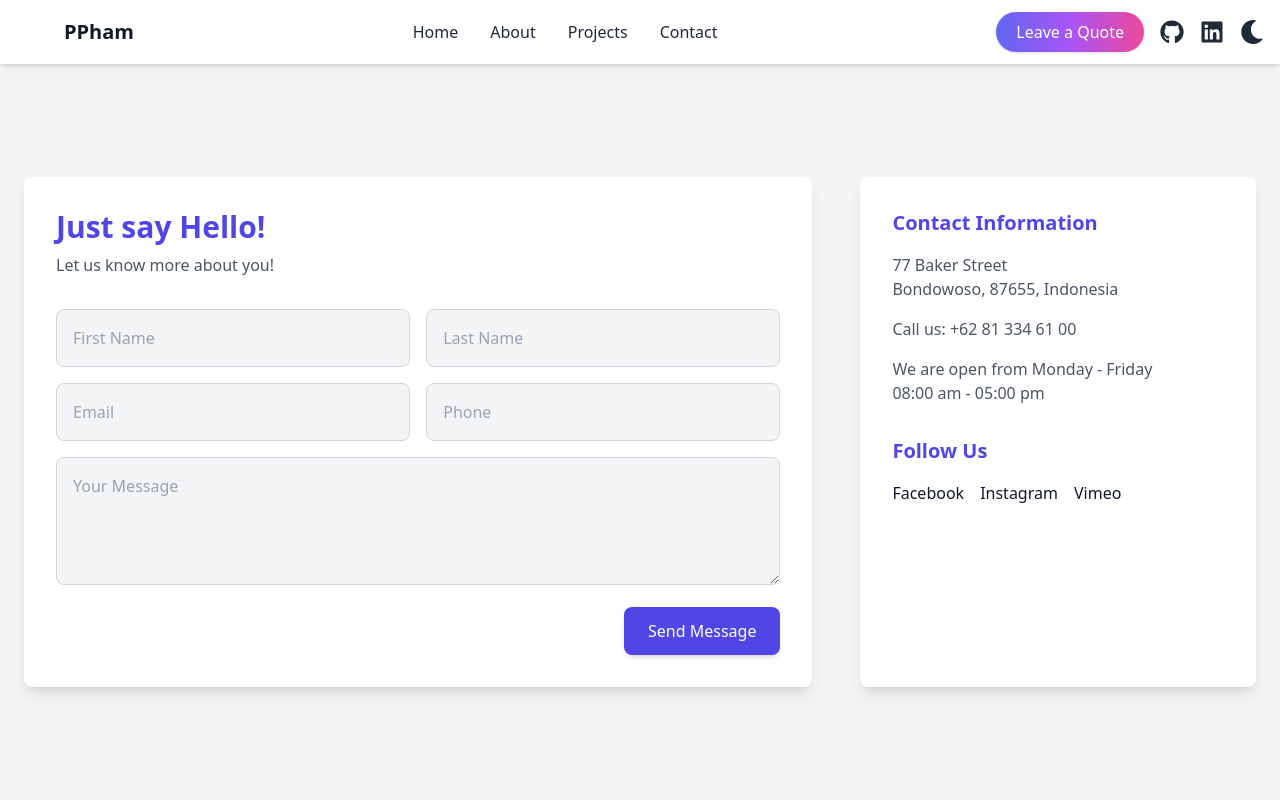
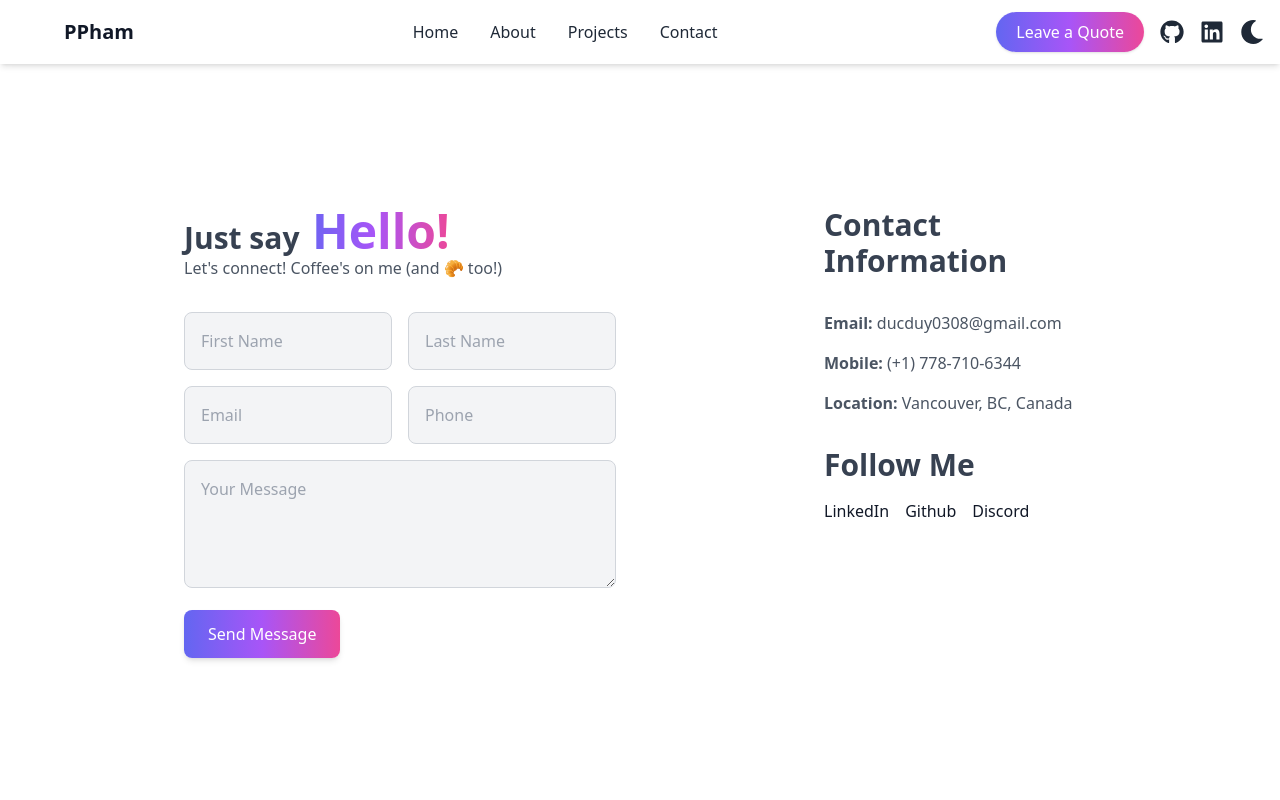
Before and after one commit to PaulP1406/Personal-portfolio, a React (Create React App) app in the folder client/: page /contact in a window 1280 px wide. Shown: the top 800 px of the page. Built offline with nearby package versions, Linux system fonts and the light colour scheme.

Commit message:
Design done for contact page, large screen only

```diff
--- a/client/src/Pages/Contact.js
+++ b/client/src/Pages/Contact.js
@@ -2,12 +2,17 @@ import React from 'react';
 
 const Contact = () => {
     return (
-        <div className="min-h-screen flex items-center justify-center pt-16 bg-gray-100 dark:bg-gray-900">
-            <div className="container mx-auto px-6 py-12 lg:flex lg:space-x-12">
+        <div className="min-h-screen flex items-center justify-center pt-16 bg-white dark:bg-gray-900">
+            <div className="container mx-auto px-6 py-12 grid grid-cols-1 lg:grid-cols-8 gap-12">
                 {/* Left Section: Contact Form */}
-                <div className="p-8 shadow-lg rounded-lg w-full lg:w-2/3 bg-white dark:bg-gray-800 text-gray-900 dark:text-white">
-                    <h2 className="text-3xl font-semibold mb-2 text-indigo-600 dark:text-pink-400">Just say Hello!</h2>
-                    <p className="mb-8 text-gray-600 dark:text-gray-300">Let us know more about you!</p>
+                <div className="w-full text-gray-900 dark:text-white col-start-2 col-span-3">
+                    <h2 className="text-3xl font-bold text-gray-700 dark:text-gray-100 text-center lg:text-left">
+                        Just say
+                        <span className="text-5xl bg-gradient-to-r from-indigo-500 via-purple-500 to-pink-500 bg-clip-text text-transparent">
+                            &nbsp;Hello!
+                        </span>
+                    </h2>
+                    <p className="mb-8 text-gray-600 dark:text-gray-300">Let's connect! Coffee's on me (and 🥐 too!)</p>
 
                     <form className="space-y-4">
                         <div className="grid grid-cols-1 md:grid-cols-2 gap-4">
@@ -38,10 +43,10 @@ const Contact = () => {
                             placeholder="Your Message"
                             className="p-4 rounded-lg border bg-gray-100 dark:bg-gray-700 text-gray-900 dark:text-white border-gray-300 dark:border-gray-600 focus:ring-indigo-600 dark:focus:ring-pink-400 w-full h-32"
                         ></textarea>
-                        <div className="text-center lg:text-right">
+                        <div className="text-center lg:text-left">
                             <button
                                 type="submit"
-                                className="px-6 py-3 rounded-lg shadow-md transition bg-indigo-600 dark:bg-pink-400 text-white hover:bg-indigo-700 dark:hover:bg-pink-500"
+                                className="px-6 py-3 rounded-lg shadow-md transition transform hover:-translate-y-1 bg-gradient-to-r from-indigo-500 via-purple-500 to-pink-500 text-white hover:bg-indigo-700 dark:hover:bg-pink-500"
                             >
                                 Send Message
                             </button>
@@ -50,19 +55,24 @@ const Contact = () => {
                 </div>
 
                 {/* Right Section: Contact Information */}
-                <div className="mt-8 lg:mt-0 lg:w-1/3 p-8 rounded-lg shadow-lg bg-white dark:bg-blue-900 text-gray-900 dark:text-white">
-                    <h2 className="font-semibold text-xl mb-4 text-indigo-600 dark:text-pink-400">Contact Information</h2>
+                <div className="w-full text-gray-900 dark:text-white col-start-6 col-span-3">
+                    <h2 className="text-3xl font-bold text-gray-700 dark:text-gray-100 text-center mb-8 lg:text-left">
+                        Contact <br /> Information
+                    </h2>
                     <p className="text-gray-600 dark:text-gray-300">
-                        77 Baker Street<br />Bondowoso, 87655, Indonesia
+                        <strong>Email:</strong> ducduy0308@gmail.com
                     </p>
-                    <p className="mt-4 text-gray-600 dark:text-gray-300">Call us: +62 81 334 61 00</p>
-                    <p className="mt-4 text-gray-600 dark:text-gray-300">We are open from Monday - Friday<br />08:00 am - 05:00 pm</p>
+                    <p className="mt-4 text-gray-600 dark:text-gray-300"><strong>Mobile:</strong> (+1) 778-710-6344</p>
+                    <p className="mt-4 text-gray-600 dark:text-gray-300"><strong>Location:</strong> Vancouver, BC, Canada</p>
 
-                    <h3 className="font-semibold text-xl mt-8 text-indigo-600 dark:text-pink-400">Follow Us</h3>
+                    <h3 className="mt-12 text-3xl font-bold text-gray-700 dark:text-gray-100 text-center lg:text-left mt-8">
+                        Follow Me
+
+                    </h3>
                     <div className="flex space-x-4 mt-4">
-                        <a href="#" className="transition hover:text-indigo-400 dark:hover:text-pink-300">Facebook</a>
-                        <a href="#" className="transition hover:text-indigo-400 dark:hover:text-pink-300">Instagram</a>
-                        <a href="#" className="transition hover:text-indigo-400 dark:hover:text-pink-300">Vimeo</a>
+                        <a href="https://www.linkedin.com/in/ddpham/" className="transition hover:text-indigo-400 dark:hover:text-pink-300">LinkedIn</a>
+                        <a href="https://github.com/PaulP1406" className="transition hover:text-indigo-400 dark:hover:text-pink-300">Github</a>
+                        <a href="#" className="transition hover:text-indigo-400 dark:hover:text-pink-300">Discord</a>
                     </div>
                 </div>
             </div>
```
